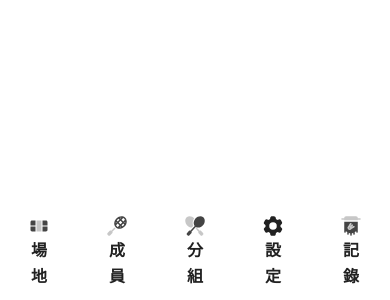
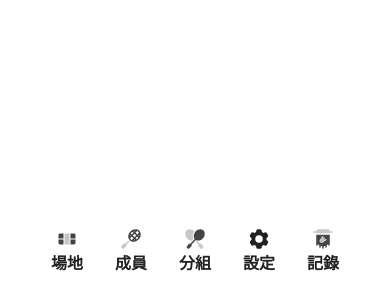
Before and after one commit to x8163don/groupby, a React (Create React App) app: page / in a window 390 px wide. Shown: the part 544-844 px from the top of the page. Built offline with nearby package versions, Linux system fonts and the light colour scheme.

Commit message:
fix: gap on phone

```diff
--- a/src/component/SessionInformation.js
+++ b/src/component/SessionInformation.js
@@ -36,14 +36,14 @@ export default function SessionInformation({
 
     return <div className={"w-100 flex justify-around " + className}>
         <div className="flex">
-            <Button className="flex flex-col justify-center items-center" onClick={onAddCourt} variant="text">
+            <Button className="flex flex-col justify-center items-center px-4" onClick={onAddCourt} variant="text">
                 <div className="h-6 w-6">
                     <img alt="court" src={Court}/>
                 </div>
                 <Typography variant="h6">場地</Typography>
             </Button>
 
-            <Button className="flex flex-col justify-center items-center" onClick={addPlayerModelHandler}
+            <Button className="flex flex-col justify-center items-center px-4" onClick={addPlayerModelHandler}
                     variant="text">
                 <div className="h-6 w-6">
                     <img alt="member" src={Racket}/>
@@ -51,14 +51,14 @@ export default function SessionInformation({
                 <Typography variant="h6">成員</Typography>
             </Button>
 
-            <Button className="flex flex-col justify-center items-center" onClick={onGroup} variant="text">
+            <Button className="flex flex-col justify-center items-center px-4" onClick={onGroup} variant="text">
                 <div className="h-6 w-6">
                     <img alt="group" src={Rackets}/>
                 </div>
                 <Typography variant="h6">分組</Typography>
             </Button>
 
-            <Button className="flex flex-col justify-center items-center" onClick={settingModelHandler}
+            <Button className="flex flex-col justify-center items-center px-4" onClick={settingModelHandler}
                     variant="text">
                 <div className="h-6 w-6">
                     <Cog6ToothIcon/>
@@ -66,7 +66,7 @@ export default function SessionInformation({
                 <Typography variant="h6">設定</Typography>
             </Button>
 
-            <Button className="flex flex-col justify-center items-center" onClick={recordModelHandler}
+            <Button className="flex flex-col justify-center items-center px-4" onClick={recordModelHandler}
                     variant="text">
                 <div className="h-6 w-6">
                     <img alt="record" src={Record}/>
@@ -94,8 +94,7 @@ export default function SessionInformation({
             handleOpen={recordModelHandler}
             session={session}
             onResetGamePlayCount={onResetGamePlayCount}
-        >
-        </RecordModal>
+        />
 
     </div>
 }
```
